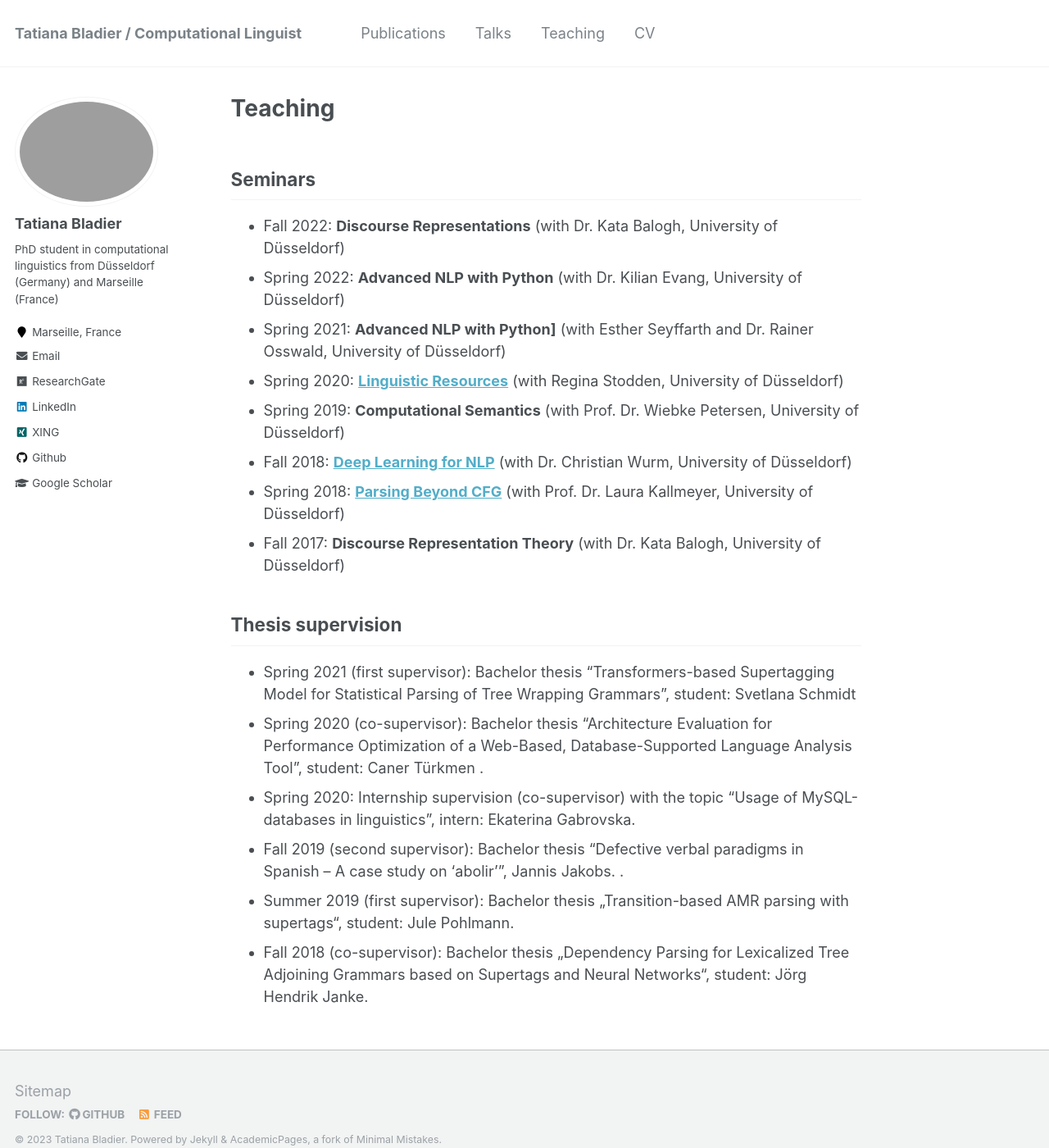
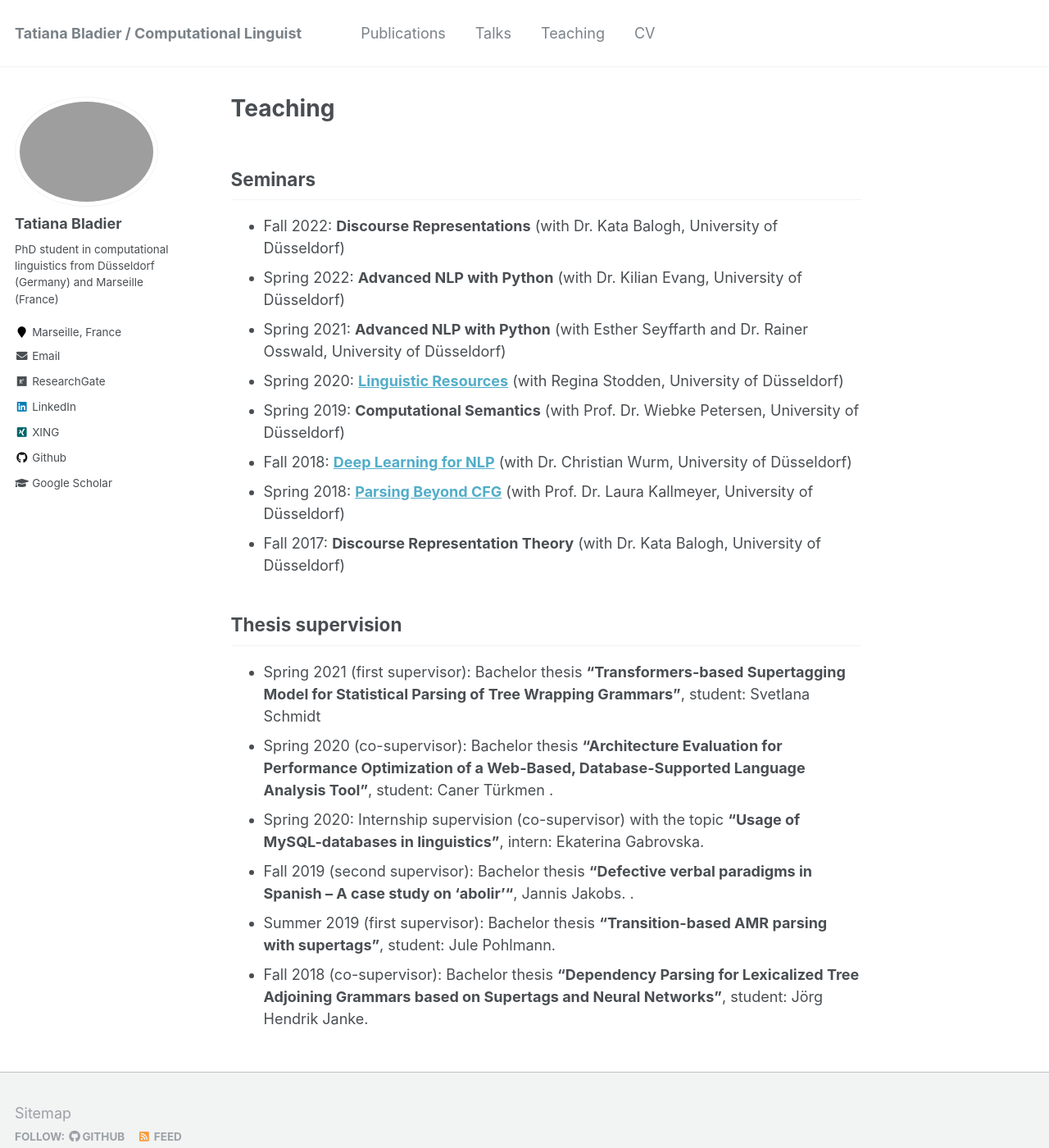
Before and after one commit to TatianaBladier/TatianaBladier.github.io, a Jekyll site: the page built from _pages/markdown.md, in a window 1280 px wide and 1400 px high. Shown: the whole window at 82% size. Built offline with Jekyll 4.4.1, drawn with Linux system fonts in a browser that asks for light colours.

Commit message:
minor corrections in teaching

```diff
--- a/_pages/markdown.md
+++ b/_pages/markdown.md
@@ -8,7 +8,7 @@ author_profile: true
 
 - Fall 2022: **Discourse Representations** (with Dr. Kata Balogh, University of Düsseldorf)
 - Spring 2022: **Advanced NLP with Python** (with Dr. Kilian Evang, University of Düsseldorf)
-- Spring 2021: **Advanced NLP with Python]** (with Esther Seyffarth and Dr. Rainer Osswald, University of Düsseldorf)
+- Spring 2021: **Advanced NLP with Python** (with Esther Seyffarth and Dr. Rainer Osswald, University of Düsseldorf)
 - Spring 2020: **[Linguistic Resources](https://user.phil.hhu.de/bladier/linguistic_resources/)** (with Regina Stodden, University of Düsseldorf)
 - Spring 2019: **Computational Semantics** (with Prof. Dr. Wiebke Petersen, University of Düsseldorf)
 - Fall 2018: **[Deep Learning for NLP](https://user.phil.hhu.de/bladier/deep_learning_nlp/)** (with Dr. Christian Wurm, University of Düsseldorf)
@@ -17,9 +17,9 @@ author_profile: true
 
 ## Thesis supervision
 
-- Spring 2021 (first supervisor): Bachelor thesis “Transformers-based Supertagging Model for Statistical Parsing of Tree Wrapping Grammars”, student: Svetlana Schmidt
-- Spring 2020 (co-supervisor): Bachelor thesis “Architecture Evaluation for Performance Optimization of a Web-Based, Database-Supported Language Analysis Tool”, student: Caner Türkmen .
-- Spring 2020: Internship supervision (co-supervisor) with the topic “Usage of MySQL-databases in linguistics”, intern: Ekaterina Gabrovska.
-- Fall 2019 (second supervisor): Bachelor thesis “Defective verbal paradigms in Spanish – A case study on ‘abolir'”, Jannis Jakobs. .
-- Summer 2019 (first supervisor): Bachelor thesis „Transition-based AMR parsing with supertags“, student: Jule Pohlmann.
-- Fall 2018 (co-supervisor): Bachelor thesis „Dependency Parsing for Lexicalized Tree Adjoining Grammars based on Supertags and Neural Networks“, student: Jörg Hendrik Janke.
+- Spring 2021 (first supervisor): Bachelor thesis **"Transformers-based Supertagging Model for Statistical Parsing of Tree Wrapping Grammars"**, student: Svetlana Schmidt
+- Spring 2020 (co-supervisor): Bachelor thesis **"Architecture Evaluation for Performance Optimization of a Web-Based, Database-Supported Language Analysis Tool"**, student: Caner Türkmen .
+- Spring 2020: Internship supervision (co-supervisor) with the topic **"Usage of MySQL-databases in linguistics"**, intern: Ekaterina Gabrovska.
+- Fall 2019 (second supervisor): Bachelor thesis **"Defective verbal paradigms in Spanish – A case study on ‘abolir'"**, Jannis Jakobs. .
+- Summer 2019 (first supervisor): Bachelor thesis **"Transition-based AMR parsing with supertags"**, student: Jule Pohlmann.
+- Fall 2018 (co-supervisor): Bachelor thesis **"Dependency Parsing for Lexicalized Tree Adjoining Grammars based on Supertags and Neural Networks"**, student: Jörg Hendrik Janke.
```
